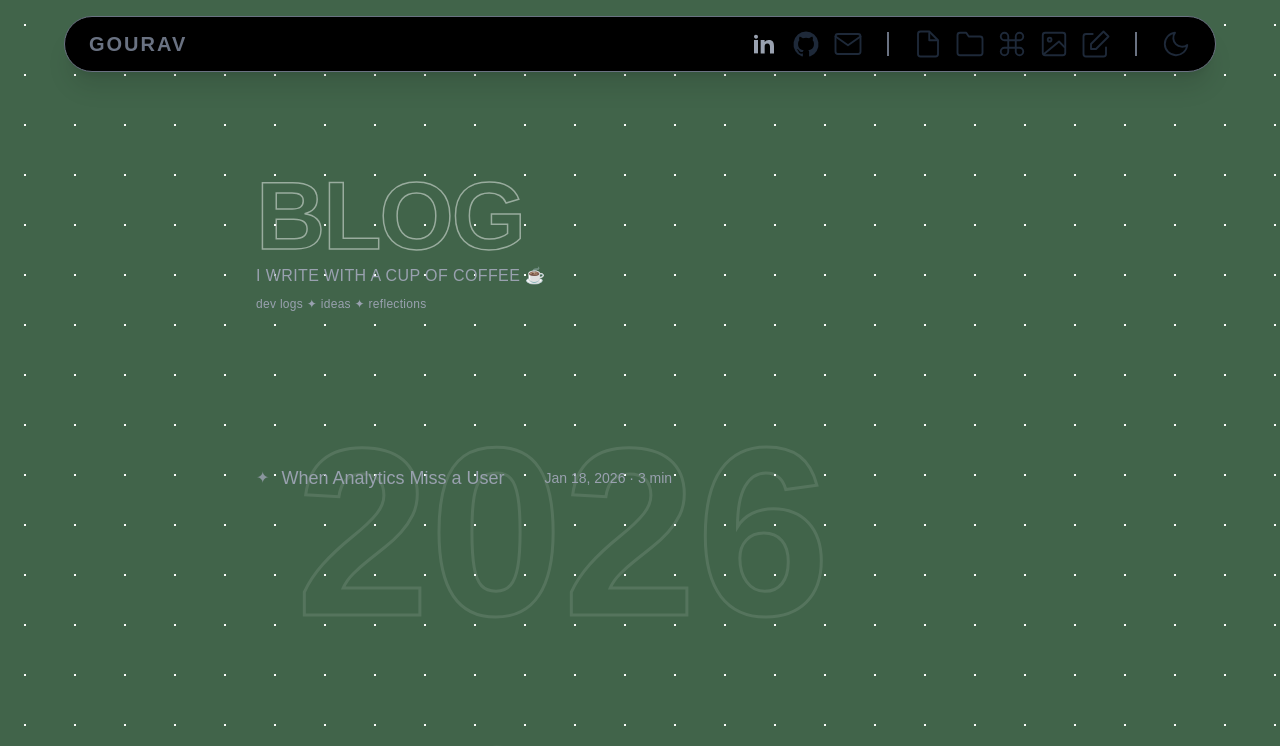
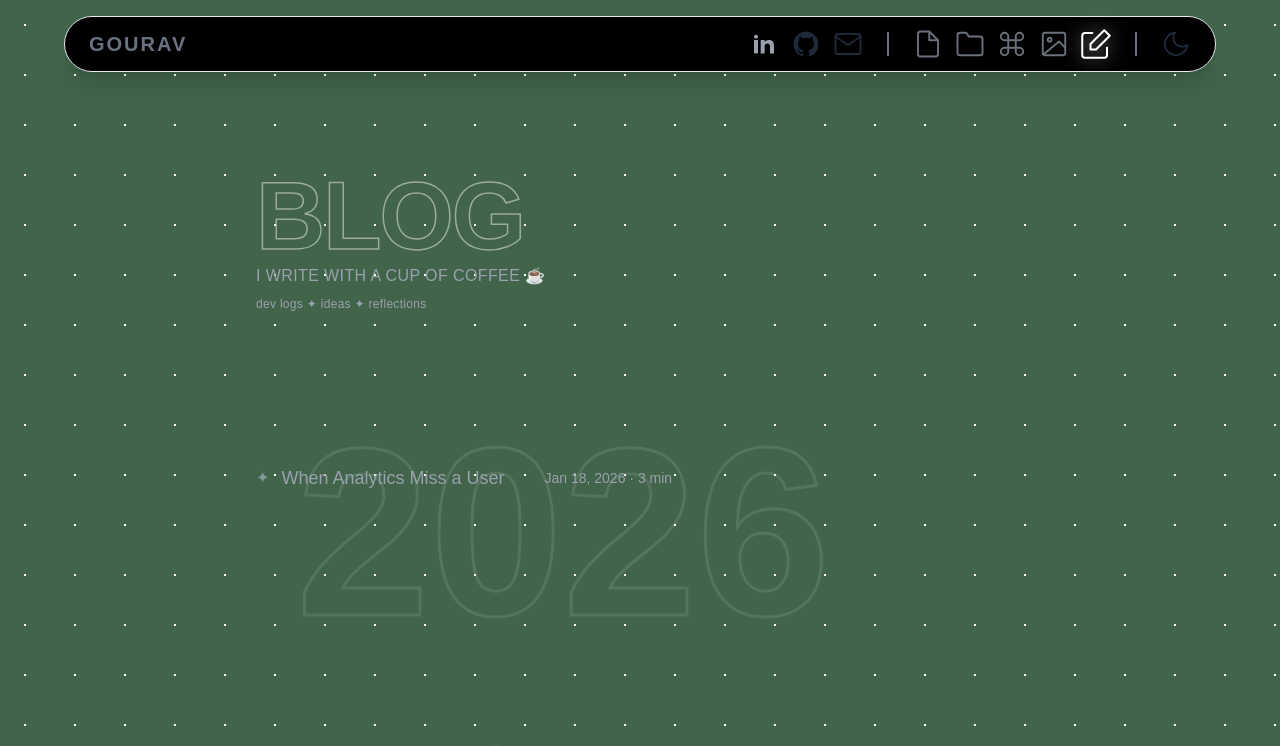
Before and after one commit to venomusblood568/venomusblood568.github.io, a Next.js app: page /blog in a window 1280 px wide. Shown: the top 746 px of the page. Built offline with nearby package versions, Linux system fonts and the light colour scheme.

Commit message:
- icon highlight update

```diff
--- a/app/components/header.tsx
+++ b/app/components/header.tsx
@@ -1,5 +1,9 @@
 "use client";
+
 import { useState, useEffect } from "react";
+import { usePathname } from "next/navigation";
+import Link from "next/link";
+
 import GithubIcon from "../icon/github";
 import Linkedin from "../icon/linkedin";
 import Gmail from "../icon/gmail";
@@ -8,39 +12,37 @@ import Light from "../icon/light";
 import PhotoIcon from "../icon/photo";
 import BlogIcon from "../icon/blog";
 import ProjectIcon from "../icon/project";
-import Link from "next/link";
 import { ResumeIcon } from "../icon/resume";
 import DesignIcon from "../icon/design";
 
 export default function Header() {
-  const [isDarkmode, setisDarkMode] = useState(false);
+  const pathname = usePathname(); // ✅ CHANGE: current route
+  const [isDarkmode, setIsDarkMode] = useState(false);
 
   useEffect(() => {
-    if (typeof window !== "undefined") {
     const savedTheme = localStorage.getItem("theme");
     const systemTheme = window.matchMedia(
-        "(prefers-color-scheme: dark)"
+      "(prefers-color-scheme: dark)",
     ).matches;
-      const initialTheme = savedTheme ? savedTheme === "dark" : systemTheme;
-      setisDarkMode(initialTheme);
-    }
+    setIsDarkMode(savedTheme ? savedTheme === "dark" : systemTheme);
   }, []);
 
   useEffect(() => {
     const html = document.documentElement;
-    if (isDarkmode) {
-      html.classList.add("dark-theme");
-      localStorage.setItem("theme", "dark");
-    } else {
-      html.classList.remove("dark-theme");
-      localStorage.setItem("theme", "light");
-    }
+    html.classList.toggle("dark-theme", isDarkmode);
+    localStorage.setItem("theme", isDarkmode ? "dark" : "light");
   }, [isDarkmode]);
 
+  const navItems = [
+    { href: "/resume", label: "Resume", icon: ResumeIcon },
+    { href: "/project", label: "Project", icon: ProjectIcon },
+    { href: "/design", label: "Design", icon: DesignIcon },
+    { href: "/picshow", label: "Clicks", icon: PhotoIcon },
+    { href: "/blog", label: "Blog", icon: BlogIcon },
+  ];
+
   return (
-    <header className="fixed top-4 left-1/2 -translate-x-1/2 z-50 w-[95%] max-w-6xl px-6 py-3 rounded-full shadow-xl backdrop-blur-lg bg-black border border-tertiary flex justify-between items-center animate-fade-in-up">
-      {/* Logo */}
-
+    <header className="fixed top-4 left-1/2 -translate-x-1/2 z-50 w-[95%] max-w-6xl px-6 py-3 rounded-full shadow-xl backdrop-blur-lg bg-black border border-gray-200 flex justify-between items-center">
       <Link
         href="/"
         className="text-lightPurple text-xl font-semibold tracking-widest"
@@ -48,7 +50,6 @@ export default function Header() {
         GOURAV
       </Link>
 
-      {/* Icon Group */}
       <div className="flex items-center gap-4">
         {/* Social Icons */}
         <div className="flex items-center gap-3">
@@ -91,39 +92,40 @@ export default function Header() {
           </div>
         </div>
 
-        {/* Divider */}
         <div className="w-[2px] h-6 bg-gray-500 mx-2" />
 
-        {/* Navigation Icons */}
+        {/* Navigation */}
         <div className="flex items-center gap-3">
-          {[
-            { href: "/resume", label: "Resume", icon: <ResumeIcon /> },
-            { href: "/project", label: "Project", icon: <ProjectIcon /> },
-            { href: "/design", label: "Design", icon: <DesignIcon /> },
-            { href: "/picshow", label: "Clicks", icon: <PhotoIcon /> },
-            { href: "/blog", label: "Blog", icon: <BlogIcon /> },
-          ].map(({ href, label, icon }) => (
+          {navItems.map(({ href, label, icon: Icon }) => {
+            const isActive =
+              pathname === href || pathname.startsWith(`${href}/`); // ✅ CHANGE
+
+            return (
               <Link
+                key={href}
                 href={href}
-              key={href}
                 aria-label={label}
-              className="group relative flex items-center"
+                className={`group relative flex items-center transition-transform
+                  ${isActive ? "scale-110" : "opacity-70 hover:opacity-100"}
+                `}
               >
-              {icon}
-              <span className="absolute -bottom-12 left-1/2 -translate-x-1/2 bg-white/20 backdrop-blur-md text-lightPurple text-sm px-3 py-1 rounded-md shadow-md opacity-0 scale-90 group-hover:opacity-100 group-hover:scale-100 transition-all duration-300 ease-in-out pointer-events-none z-50">
-                {label}
-                <span className="absolute top-[-6px] left-1/2 -translate-x-1/2 w-3 h-3 bg-white/30 backdrop-blur-md rotate-45 z-[-1]" />
-              </span>
+                <Icon
+                  className={
+                    isActive
+                      ? "text-white drop-shadow-[0_0_8px_rgba(255,255,255,0.6)]"
+                      : "text-gray-400 group-hover:text-white"
+                  }
+                />
               </Link>
-          ))}
+            );
+          })}
         </div>
 
-        {/* Divider */}
         <div className="w-[2px] h-6 bg-gray-500 mx-2" />
 
         {/* Theme Toggle */}
         <div
-          onClick={() => setisDarkMode(!isDarkmode)}
+          onClick={() => setIsDarkMode(!isDarkmode)}
           className="cursor-pointer"
         >
           {isDarkmode ? <Light /> : <Dark />}
--- a/app/icon/blog.tsx
+++ b/app/icon/blog.tsx
@@ -1,7 +1,11 @@
-export default function BlogIcon(){
+interface IconProps {
+  className?: string;
+}
+
+export default function BlogIcon({ className = "" }: IconProps) {
   return (
     <svg
-        className="w-[30px] h-[30px] text-gray-800 dark:text-gray-400 hover:text-white"
+      className={`w-[30px] h-[30px] ${className}`}
       xmlns="http://www.w3.org/2000/svg"
       width="30"
       height="30"
--- a/app/icon/design.tsx
+++ b/app/icon/design.tsx
@@ -1,7 +1,11 @@
-export default function DesignIcon() {
+interface IconProps {
+  className?: string;
+}
+
+export default function DesignIcon({ className = "" }: IconProps) {
   return (
     <svg
-      className="w-[30px] h-[30px] text-gray-800 dark:text-gray-400 hover:text-white"
+      className={`w-[30px] h-[30px] ${className}`}
       xmlns="http://www.w3.org/2000/svg"
       width="30"
       height="30"
--- a/app/icon/photo.tsx
+++ b/app/icon/photo.tsx
@@ -1,7 +1,11 @@
-export default function PhotoIcon(){
+interface IconProps {
+  className?: string;
+}
+
+export default function PhotoIcon({ className = "" }: IconProps) {
   return (
     <svg
-        className="w-[30px] h-[30px] text-gray-800 dark:text-gray-400 hover:text-white"
+      className={`w-[30px] h-[30px] ${className}`}
       xmlns="http://www.w3.org/2000/svg"
       width="30"
       height="30"
--- a/app/icon/project.tsx
+++ b/app/icon/project.tsx
@@ -1,7 +1,11 @@
-export default function ProjectIcon(){
+interface IconProps {
+  className?: string;
+}
+
+export default function ProjectIcon({ className = "" }: IconProps) {
   return (
     <svg
-        className="w-[30px] h-[30px] text-gray-800 dark:text-gray-400 hover:text-white"
+      className={`w-[30px] h-[30px] ${className}`}
       xmlns="http://www.w3.org/2000/svg"
       width="30"
       height="30"
--- a/app/icon/resume.tsx
+++ b/app/icon/resume.tsx
@@ -1,7 +1,11 @@
-export function ResumeIcon() {
+interface IconProps {
+  className?: string;
+}
+
+export function ResumeIcon({ className = "" }: IconProps) {
   return (
     <svg
-      className="w-[30px] h-[30px] text-gray-800 dark:text-gray-400 hover:text-white"
+      className={`w-[30px] h-[30px] ${className}`}
       xmlns="http://www.w3.org/2000/svg"
       width="24"
       height="24"
--- a/content/when-analytics-miss-a-user.md
+++ b/content/when-analytics-miss-a-user.md
@@ -20,7 +20,7 @@ OS (macOS, Windows, etc.)
 browser family (Chrome, Safari, Chromium)
 Nothing fancy.
 
-Become a member
+
 After checking a few options, I came across an npm package called bowser. Setup was fairly easy and the parsed output was much cleaner compared to raw user-agent data.
 
 It’s still not perfect, and it won’t magically track everything. But for our use case, it filled a blind spot.
```
Lines whose indentation alone changed are shown as unchanged.
